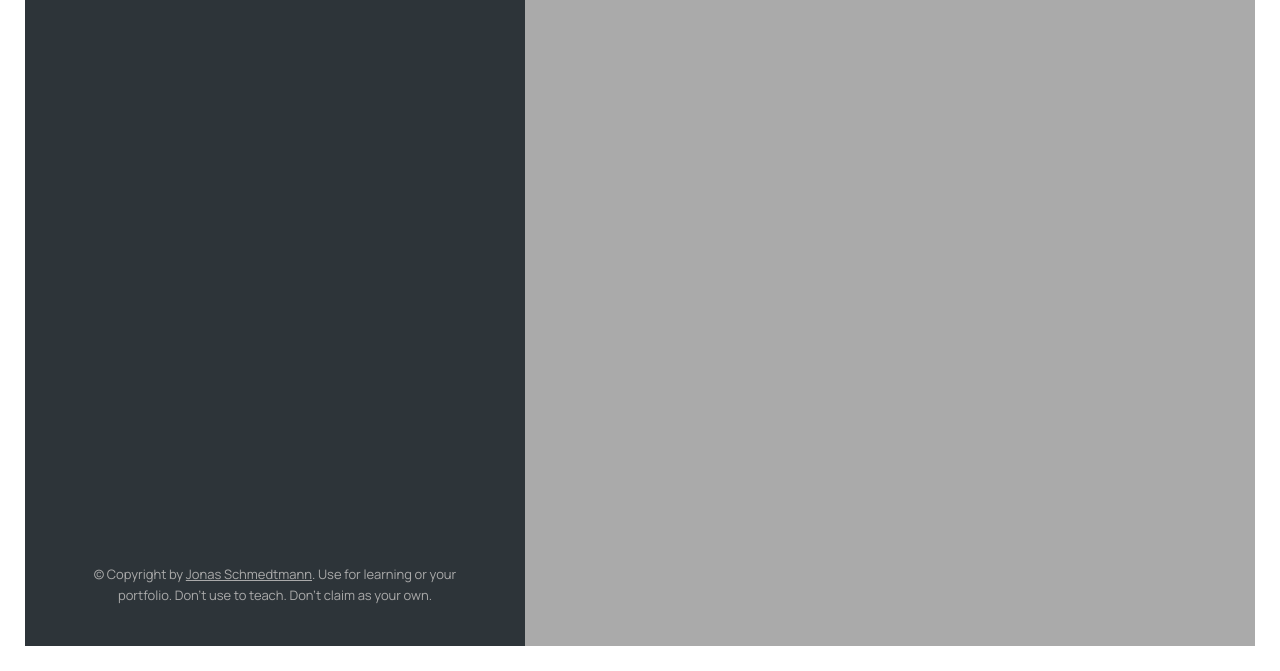
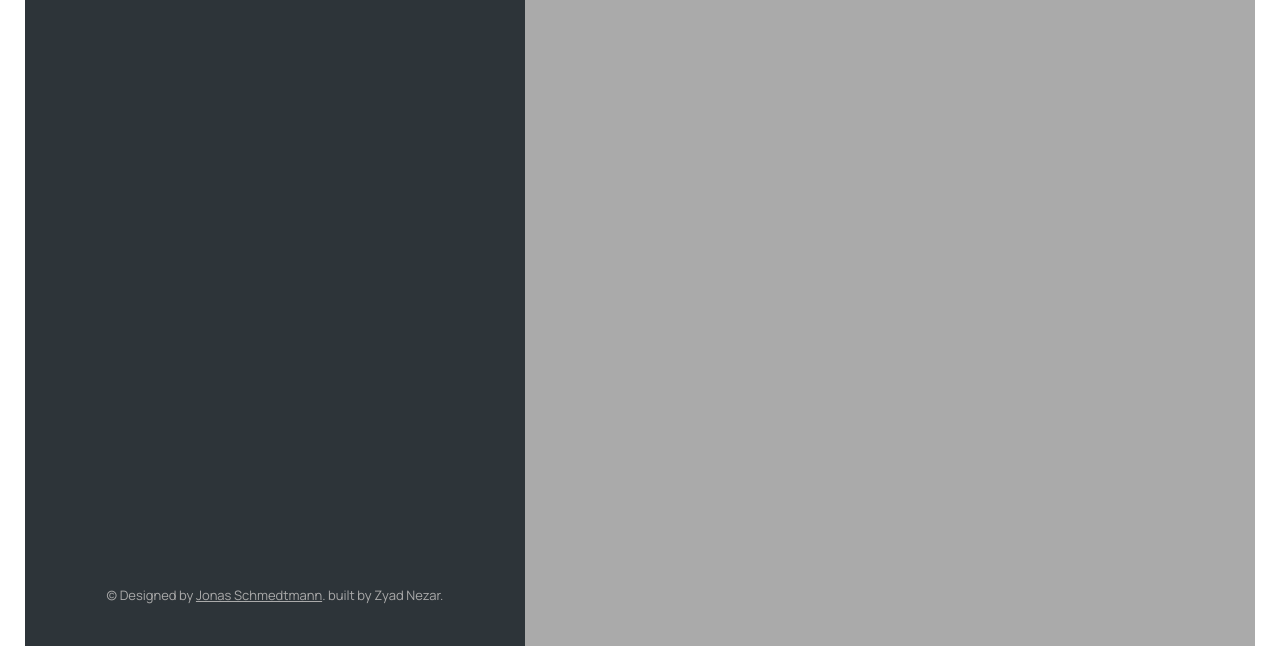
Before and after one commit to ZyadZ2000/Mapty, a website built with Parcel: page index.html in a window 1280 px wide. Shown: the part 129-800 px from the top of the page. Built offline with nearby package versions, Linux system fonts and the light colour scheme; no server answers.

Commit message:
Update index.html

```diff
--- a/index.html
+++ b/index.html
@@ -117,14 +117,13 @@
       </ul>
 
       <p class="copyright">
-        &copy; Copyright by
+        &copy; Designed by
         <a
           class="twitter-link"
           target="_blank"
           href="https://twitter.com/jonasschmedtman"
           >Jonas Schmedtmann</a
-        >. Use for learning or your portfolio. Don't use to teach. Don't claim
-        as your own.
+        >. built by Zyad Nezar.
       </p>
     </div>
 
```
